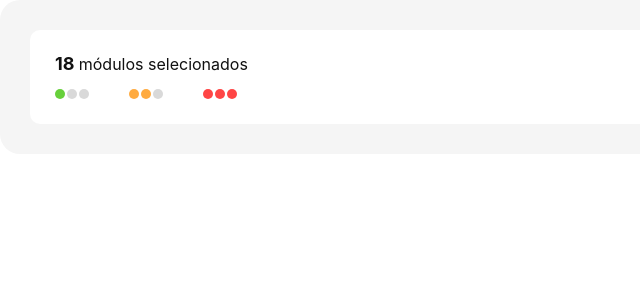
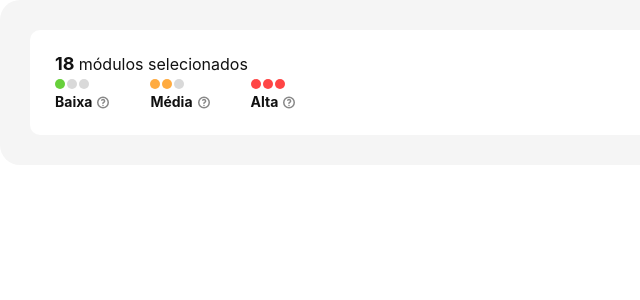
Before and after one commit to dev99pedro/calculadora-orcamento, a React (Create React App) app: page / in a window 1280 px wide. Shown: the top 300 px of the page, without its empty margins (0-640 px from the left). Built offline with nearby package versions, Linux system fonts and the light colour scheme.

Commit message:
add logic accordion

```diff
--- a/src/components/atoms/AccordionTitle.tsx
+++ /dev/null
@@ -1,28 +0,0 @@
-import styled from 'styled-components';
-import IAccordionTitle from '../../interfaces/IAccordionTitle';
-
-const HeadingAccordionTitle = styled.h4`
-color: #111;
-font-size: 16px;
-font-weight: 400;
-line-height: 18px;
-display: block;
-margin: 0;
-padding: 0;
-`;
-
-const HighlightAccordionTitle = styled.strong`
-font-size: 18px;
-font-weight: 700;
-`;
-
-function AccordionTitle({ quantity, title }: IAccordionTitle): JSX.Element {
-  return (
-    <HeadingAccordionTitle>
-      <HighlightAccordionTitle>{`${quantity} `}</HighlightAccordionTitle>
-      { title }
-    </HeadingAccordionTitle>
-  );
-}
-
-export default AccordionTitle;
--- a/src/components/atoms/ComplexityBullets.tsx
+++ b/src/components/atoms/ComplexityBullets.tsx
@@ -28,7 +28,7 @@ function ComplexityBullets(
       {Array.from({ length: quantityBullets }, (_, index) => {
         const isHighlightBullet = index < maxBullets;
         return (
-          <ItemBullet key={index} style={{ backgroundColor: isHighlightBullet ? highlightColor : '#D9D9D9' }}>{index}</ItemBullet>
+          <ItemBullet key={index} style={{ backgroundColor: isHighlightBullet ? highlightColor : '#D9D9D9' }} />
         );
       })}
     </ListBullets>
--- a/src/components/atoms/ComplexityTitle.tsx
+++ b/src/components/atoms/ComplexityTitle.tsx
@@ -1,19 +1,23 @@
 import styled from 'styled-components';
+import IComplexityTitle from '../../interfaces/IComplexityTitle';
+import iconTooltip from '../../assets/images/tooltip.svg';
 
 const HeadingComplexityTitle = styled.h6`
 color: #111;
-font-size: 16px;
-font-weight: 400;
-line-height: 18px;
-display: block;
+font-size: 14px;
+font-weight: 700;
+display: flex;
+align-items: end;
+gap: 4px;
 margin: 0;
 padding: 0;
 `;
 
-function ComplexityTitle({ title }): JSX.Element {
+function ComplexityTitle({ title }: IComplexityTitle): JSX.Element {
   return (
     <HeadingComplexityTitle>
-
+      {title}
+      <img src={iconTooltip} alt="" />
     </HeadingComplexityTitle>
   );
 }
--- /dev/null
+++ b/src/components/molecules/Accordion.tsx
@@ -0,0 +1,44 @@
+import { useState } from 'react';
+import styled from 'styled-components';
+import IAccordion from '../../interfaces/IAccordion';
+
+const HeadingAccordionTitle = styled.h4`
+color: #111;
+font-size: 16px;
+font-weight: 400;
+line-height: 18px;
+display: block;
+margin: 0;
+padding: 0;
+`;
+
+const HighlightAccordionTitle = styled.strong`
+font-size: 18px;
+font-weight: 700;
+`;
+
+function Accordion({ quantity, title, children }: IAccordion): JSX.Element {
+  const [isOpen, setIsOpen] = useState(true);
+
+  const toggleAccordion = (): void => {
+    setIsOpen((prevState) => !prevState);
+  };
+
+  return (
+    <div>
+      <div onClick={toggleAccordion} onKeyDown={toggleAccordion} role="button" tabIndex={0}>
+        <HeadingAccordionTitle>
+          <HighlightAccordionTitle>{`${quantity} `}</HighlightAccordionTitle>
+          { title }
+        </HeadingAccordionTitle>
+      </div>
+      {isOpen && (
+        <div>
+          {children}
+        </div>
+      )}
+    </div>
+  );
+}
+
+export default Accordion;
--- a/src/components/molecules/Complexity.tsx
+++ b/src/components/molecules/Complexity.tsx
@@ -1,6 +1,8 @@
 import styled from 'styled-components';
 import ComplexityBullets from '../atoms/ComplexityBullets';
 import complexities from '../../infos/ComplexityInfos';
+import ComplexityTitle from '../atoms/ComplexityTitle';
+import Tooltip from './Tooltip';
 
 const DivComplexity = styled.div``;
 
@@ -18,6 +20,9 @@ function Complexity(): JSX.Element {
             highlightBullets={complexity.priority}
             highlightColor={complexity.color}
           />
+          <Tooltip tooltip={complexity.tooltip}>
+            <ComplexityTitle title={complexity.type} />
+          </Tooltip>
         </DivComplexity>
       ))}
     </DivComplexities>
--- a/src/components/molecules/ModulesSelected.tsx
+++ b/src/components/molecules/ModulesSelected.tsx
@@ -1,6 +1,6 @@
 import styled from 'styled-components';
-import AccordionTitle from '../atoms/AccordionTitle';
 import Complexity from './Complexity';
+import Accordion from './Accordion';
 
 const DivAccordion = styled.div`
 border-radius: 10px;
@@ -11,8 +11,9 @@ padding: 25px;
 function ModulesSelected(): JSX.Element {
   return (
     <DivAccordion>
-      <AccordionTitle quantity={18} title="módulos selecionados" />
-      <Complexity />
+      <Accordion quantity={18} title="módulos selecionados">
+        <Complexity />
+      </Accordion>
     </DivAccordion>
   );
 }
--- /dev/null
+++ b/src/components/molecules/Tooltip.tsx
@@ -0,0 +1,34 @@
+import { useState } from 'react';
+import styled from 'styled-components';
+import ITooltip from '../../interfaces/ITooltip';
+
+const DivTooltip = styled.div`
+  position: relative;
+`;
+
+const DivTooltipDescription = styled.div`
+  position: absolute;
+`;
+
+function Tooltip({ tooltip, children }: ITooltip): JSX.Element {
+  const [isVisible, setIsVisible] = useState(false);
+
+  const showTooltip = (): void => setIsVisible(true);
+  const hideTooltip = (): void => setIsVisible(false);
+
+  return (
+    <DivTooltip
+      onMouseEnter={showTooltip}
+      onMouseLeave={hideTooltip}
+    >
+      {children}
+      {isVisible && (
+        <DivTooltipDescription>
+          {tooltip}
+        </DivTooltipDescription>
+      )}
+    </DivTooltip>
+  );
+}
+
+export default Tooltip;
--- a/src/infos/ComplexityInfos.tsx
+++ b/src/infos/ComplexityInfos.tsx
@@ -2,7 +2,7 @@ const complexities = [
   {
     id: 1,
     type: 'Baixa',
-    tooltip: '',
+    tooltip: 'Tooltip Baixa',
     estimate: '3',
     color: '#67D03B',
     priority: 1,
@@ -10,7 +10,7 @@ const complexities = [
   {
     id: 2,
     type: 'Média',
-    tooltip: '',
+    tooltip: 'Tooltip Média',
     estimate: '4,5',
     color: '#FFAB40',
     priority: 2,
@@ -18,7 +18,7 @@ const complexities = [
   {
     id: 3,
     type: 'Alta',
-    tooltip: '',
+    tooltip: 'Tooltip Alta',
     estimate: '6',
     color: '#FF4545',
     priority: 3,
--- /dev/null
+++ b/src/interfaces/IAccordion.tsx
@@ -0,0 +1,9 @@
+import { ReactNode } from "react";
+
+interface IAccordion {
+    quantity: number,
+    title: string,
+    children: ReactNode;
+}
+
+export default IAccordion;
--- a/src/interfaces/IAccordionTitle.tsx
+++ /dev/null
@@ -1,6 +0,0 @@
-interface IAccordionTitle {
-    quantity: number,
-    title: string,
-}
-
-export default IAccordionTitle;
--- /dev/null
+++ b/src/interfaces/IComplexityTitle.tsx
@@ -0,0 +1,5 @@
+interface IComplexityTitle {
+    title: string,
+}
+
+export default IComplexityTitle;
--- /dev/null
+++ b/src/interfaces/ITooltip.tsx
@@ -0,0 +1,8 @@
+import { ReactNode } from "react";
+
+interface ITooltip {
+    tooltip: string,
+    children: ReactNode;
+}
+
+export default ITooltip;
```
Also changed, not shown: src/assets/images/arrow.svg (added), src/assets/images/tooltip.svg (added).
